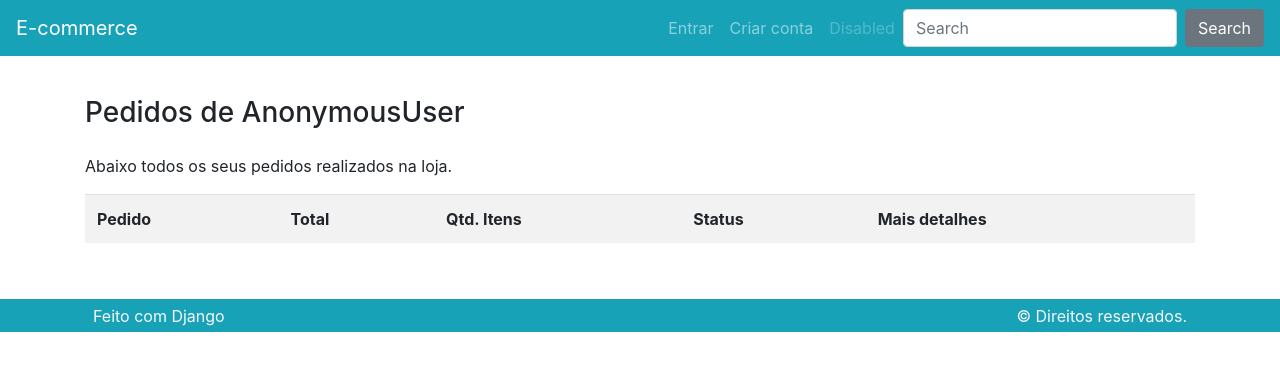
After one commit to glaucoSapucaia/django_e-commerce, a Django app: template pedido/templates/pedido/lista.html in a window 1280 px wide. The commit adds this page. Shown: the top 371 px of the page. Run offline with Django 5.2, Linux system fonts and the light colour scheme; the template is opened without the code that fills it, so the values that code supplies are empty; some libraries are stand-ins or nearby versions.

Commit message:
Create _pedido.html partial | Update _nav and _pagination partials | Update Detalhes and Lista views (app pedido) | Create lista.html | Update pagar url (app pedido) with pedido pk

```diff
--- /dev/null
+++ b/pedido/templates/pedido/lista.html
@@ -0,0 +1,41 @@
+{% extends "base.html" %}
+{% load value_filters %}
+
+{% block conteudo %}
+<div class="row">
+    <div class="col mt-3 mb-3">
+        <h3 class="mb-4">Pedidos de {{user}}</h3>
+        <p>Abaixo todos os seus pedidos realizados na loja.</p>
+
+        <div class="table-responsive">
+            <table class="table table-striped">
+                <tr>
+                    <th scope="col">Pedido</th>
+                    <th scope="col">Total</th>
+                    <th scope="col">Qtd. Itens</th>
+                    <th scope="col">Status</th>
+                    <th scope="col">Mais detalhes</th>
+                </tr>
+
+                {% for pedido in pedidos %}
+                <tr>
+                    <th scope="row">{{pedido}}</td>
+                    <td>{{pedido.total | formataPreco}}</td>
+                    <td>{{pedido.qtd_total}}</td>
+                    <td>{{pedido.get_status_display}}</td>
+                    <td>
+                        <a href="{% url "pedido:detalhes" pedido.id %}">
+                            Ver <i class="fas fa-search-plus ml-2"></i>
+                        </a>
+                    </td>
+                </tr>
+                {% endfor %}
+
+            </table>
+        </div>
+    </div>
+</div>
+
+{% include "partials/_pagination.html" %}
+
+{% endblock conteudo %}
--- a/pedido/urls.py
+++ b/pedido/urls.py
@@ -6,6 +6,6 @@ app_name = 'pedido'
 urlpatterns = [
     path('pagar/<int:pk>', Pagar.as_view(), name='pagar'),
     path('salvar-pedido/', SalvarPedido.as_view(), name='salvar'),
-    path('detalhes/', Detalhes.as_view(), name='detalhes'),
+    path('detalhes/<int:pk>', Detalhes.as_view(), name='detalhes'),
     path('lista/', Lista.as_view(), name='lista'),
 ]
--- a/templates/partials/_nav.html
+++ b/templates/partials/_nav.html
@@ -17,6 +17,7 @@
                     Conta
                 </a>
                 <div class="dropdown-menu" aria-labelledby="navbarDropdown">
+                    <a class="dropdown-item" href="{% url "pedido:lista" %}">Pedidos</a>
                     <a class="dropdown-item" href="{% url "perfil:criar" %}">Atualizar</a>
                     <a class="dropdown-item" href="{% url "perfil:logout" %}">Sair</a>
                 </div>
--- a/templates/partials/_pagination.html
+++ b/templates/partials/_pagination.html
@@ -1,4 +1,7 @@
 {% if is_paginated %}
+
+<div class="row">
+    <div class="col">
         <div class="pagination">
             <ul class="pagination">
                 {% if page_obj.has_previous %}
@@ -34,4 +37,6 @@
                 {% endif %}
             </ul>
         </div>
+    </div>
+</div>
 {% endif %}
```
Also changed, not shown: pedido/templates/pedido/detalhes.html (+9 -0 lines), pedido/templates/pedido/pagar.html (+4 -60 lines), pedido/views.py (+19 -17 lines), templates/partials/_pedido.html (added, +57 -0 lines). Lines whose indentation alone changed are shown as unchanged.
